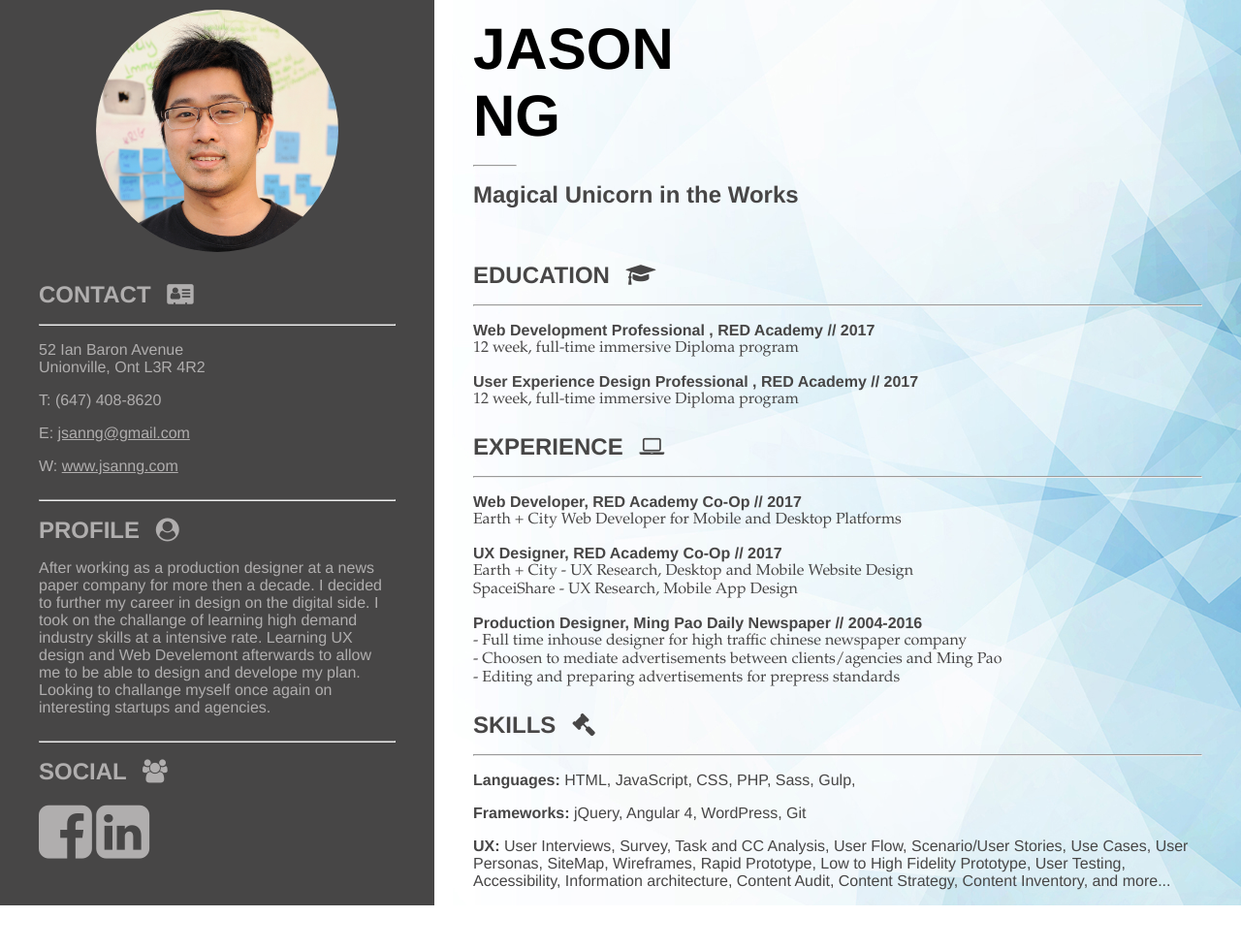
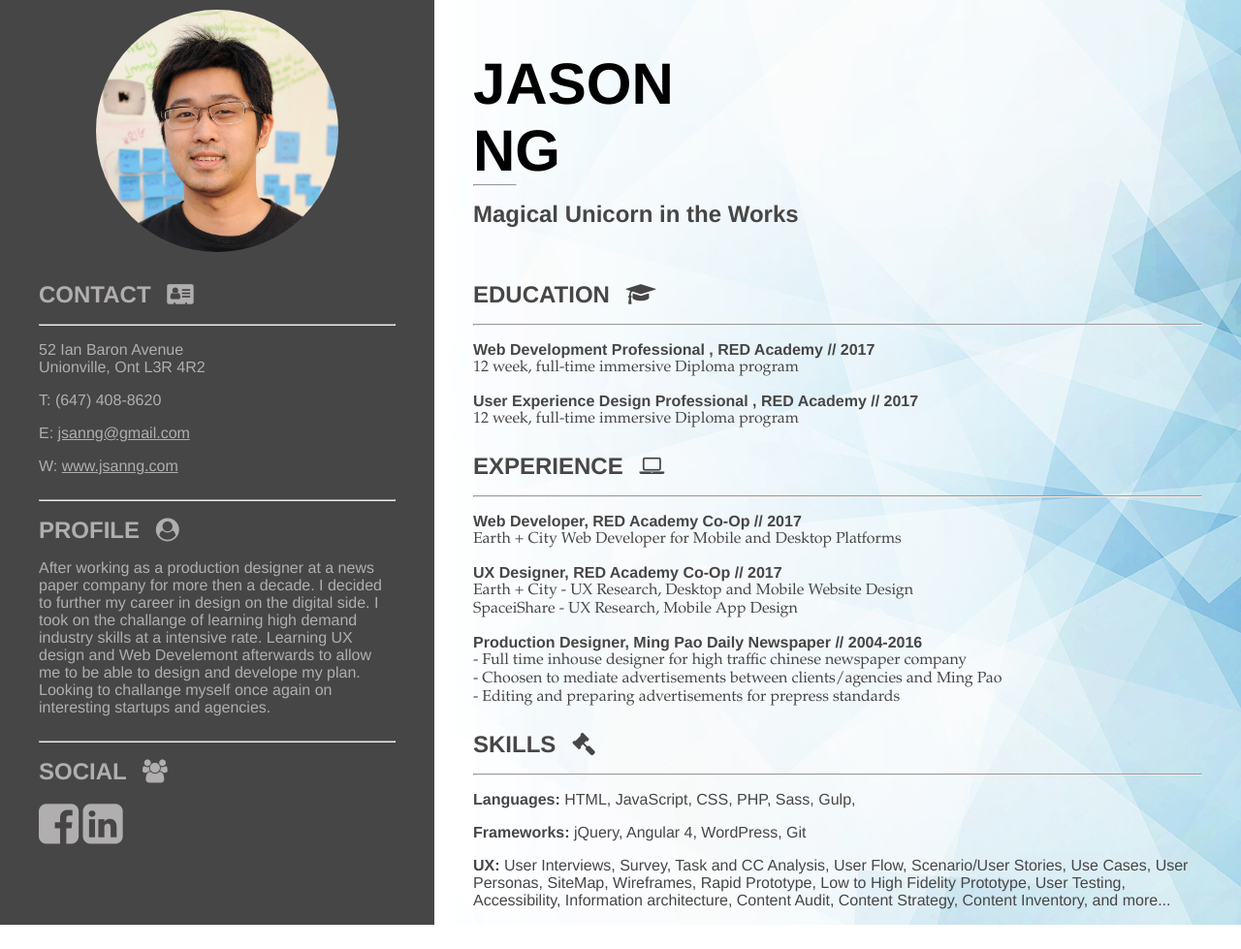
Before and after one commit to j4y88/RA-P0, a plain HTML site: page index.html in a window 1280 px wide. Shown: the whole page at 97% size. Drawn offline with Linux system fonts and the light colour scheme; a web font is replaced by a local one.

Commit message:
Stable Desktop 1

```diff
--- a/index.html
+++ b/index.html
@@ -3,36 +3,37 @@
   <head>
     <link type="text/css" rel="stylesheet" href="style.css">
     <link type="text/css" rel="stylesheet" href="css/font-awesome.min.css">
+    <link href='//fonts.googleapis.com/css?family=Sofia' rel='stylesheet'>
     <title>Jason Ng's Resume</title>
   </head>
   <header>
   </header>
   <body class="flex">
-    <aside class="col-35 margin-adding-article dark-grey-bg padding-left40 padding-right40">
+    <aside class="col-35 margin-adding-article dark-grey-bg padding-hor">
       <center><img src="photo.jpg" alt="Me" style="width:250px" class="img-circle"></center>
       <h2 class="light-grey margin-starting-article">CONTACT <i class="fa fa-address-card padding-left10" aria-hidden="true"></i></h2>
       <hr>
       <div class="margin-starting-article">
-      <p class="light-grey">52 Ian Baron Avenue</p>
-      <p class="light-grey">Unionville, Ont L3R 4R2</p>
+      <h3 class="light-grey">52 Ian Baron Avenue</h3>
+      <h3 class="light-grey">Unionville, Ont L3R 4R2</h3>
       </div>
-      <p class="light-grey">T: (647) 408-8620</p>
-      <p id="email" class="light-grey margin-starting-article">E: <a href="mailto:jsanng@gmail.com" class="light-grey">jsanng@gmail.com</a></p>
+      <h3 class="light-grey">T: (647) 408-8620</h3>
+      <h3 id="email" class="light-grey margin-starting-article">E: <a href="mailto:jsanng@gmail.com" class="light-grey">jsanng@gmail.com</a></h3>
       <p class="light-grey margin-adding-article">W: <a href="www.jsanng.com" class="light-grey">www.jsanng.com</a></p>
       <hr>
       <h2 class="light-grey margin-starting-article">PROFILE <i class="fa fa-user-circle padding-left10" aria-hidden="true"></i></h2>
       <h3 class="light-grey margin-adding-article">After working as a production designer at a news paper company for more then a decade. I decided to further my career in design on the digital side. I took on the challange of learning high demand industry skills at a intensive rate. Learning UX design and Web Develemont afterwards to allow me to be able to design and develope my plan. Looking to challange myself once again on interesting startups and agencies.</h3>
       <hr>
       <h2 class="light-grey margin-starting-article">SOCIAL <i class="fa fa-users light-grey padding-left10" aria-hidden="true"></i></i></h2>
-      <a href="http://www.facebook.com"><i class="fa fa-facebook-square fa-4x light-grey" aria-hidden="true"></i></a>
-      <a href="http://www.linkedin.com"><i class="fa fa-linkedin-square fa-4x light-grey" aria-hidden="true"></i></a>
+      <a href="http://www.facebook.com"><i class="fa fa-facebook-square fa-3x light-grey" aria-hidden="true"></i></a>
+      <a href="http://www.linkedin.com"><i class="fa fa-linkedin-square fa-3x light-grey" aria-hidden="true"></i></a>
     </aside>
-    <main class="col-65 margin-adding-article padding-left40 padding-right40 background-fractal-image">
-      <div class="margin-nametag margin-starting-article">
+    <main class="col-65 margin-adding-article padding-hor background-fractal-image">
+      <div class="margin-name-tag margin-starting-article">
         <h1>JASON</h1>
         <h1>NG</h1>
       </div>
-    <hr style="width:45px" align="left" class="margin-0">
+    <hr style="width:45px" align="left">
     <h2 class="dark-grey margin-name-title">Magical Unicorn in the Works</h2>
      <h2 class="dark-grey margin-starting-article">EDUCATION <i class="fa fa-graduation-cap padding-left10" aria-hidden="true"></i></h2>
     <hr>
@@ -41,13 +42,13 @@
       <h3 class="dark-grey garamond">12 week, full-time immersive Diploma program</h3>
     </div>
     <div class="margin-adding-article">
-      <h3 class="dark-grey semibold">User Experience Design Professional , RED Academy  //  2017</h3>
+      <h3 class="dark-grey semibold">User Experience Design Professional , RED Academy // 2017</h3>
       <h3 class="dark-grey garamond">12 week, full-time immersive Diploma program</h3>
     </div>
     <h2 class="dark-grey margin-starting-article">EXPERIENCE <i class="fa fa-laptop padding-left10" aria-hidden="true"></i></h2>
     <hr>
     <div class="margin-starting-article">
-      <h3 class="dark-grey semibold">Web Developer, RED Academy Co-Op  //  2017</h3>
+      <h3 class="dark-grey semibold">Web Developer, RED Academy Co-Op // 2017</h3>
       <h3 class="dark-grey garamond">Earth + City Web Developer for Mobile and Desktop Platforms</h3>
     </div>
     <div class="margin-starting-article">
--- a/style.css
+++ b/style.css
@@ -26,11 +26,8 @@ h3 {
 .margin-adding-article {
 	margin: 0px 0px 25px 0px;
 }
-.padding-left40 {
-	padding-left: 40px;
-}
-.padding-right40 {
-	padding-right: 40px;
+.padding-hor {
+	padding: 0px 40px;
 }
 .padding-left10 {
 	padding-left: 10px;
```
